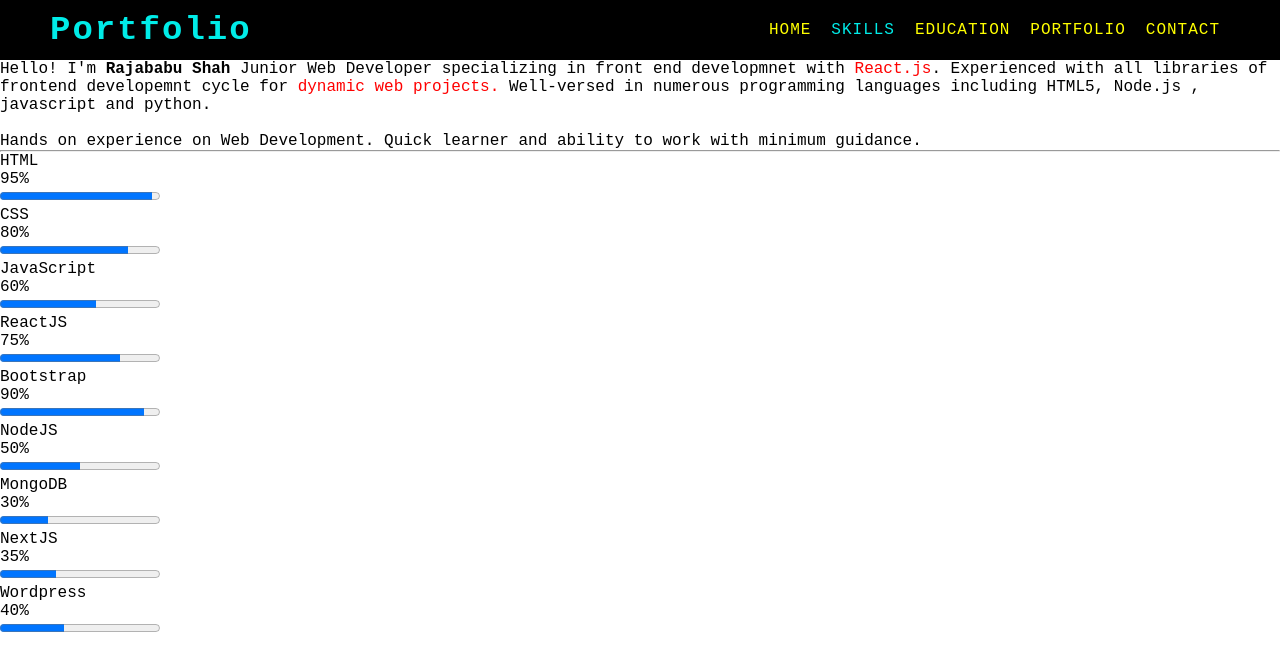
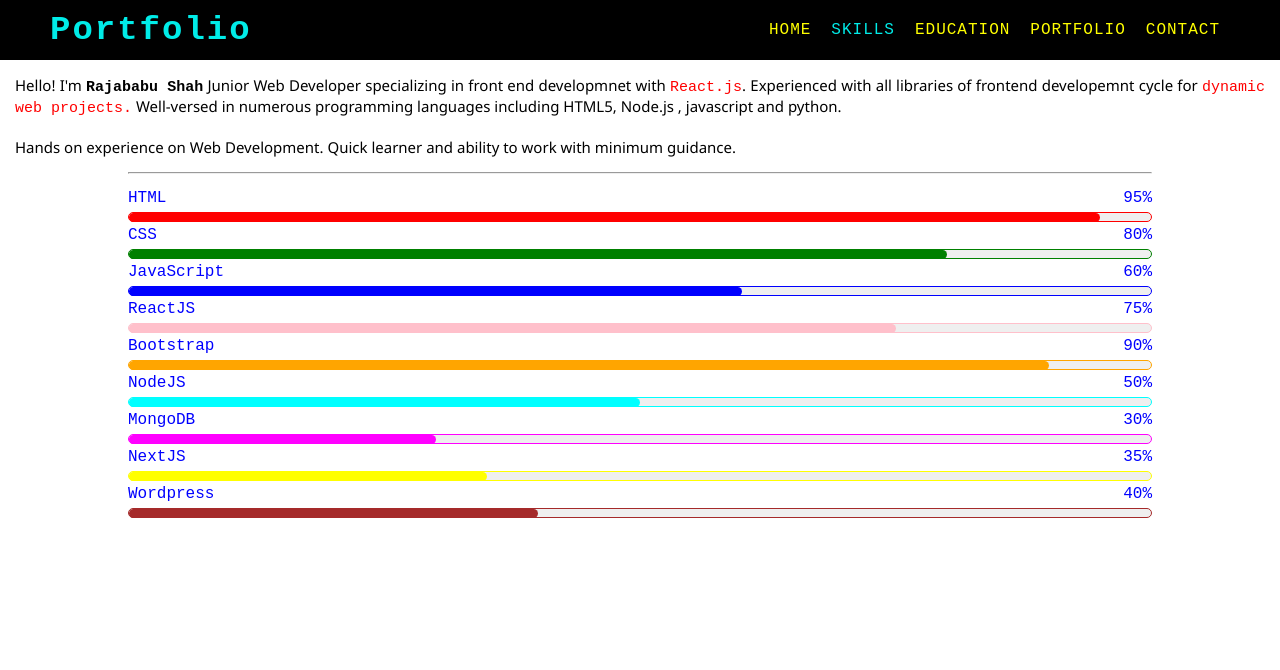
Before and after one commit to r-rajababushah/r-rajababushah, a React (Vite) app: page /skills in a window 1280 px wide. Shown: the top 670 px of the page. Built offline with nearby package versions, Linux system fonts and the light colour scheme.

Commit message:
Progress Bar Added

```diff
--- /dev/null
+++ b/src/components/ProgressBar/Progress_bar.jsx
@@ -0,0 +1,13 @@
+import './Progress_bar.scss';
+const ProgressBar = ({ value, bgColor }) => {
+    return (
+        <>
+            <div className="progress-parent" style={{border: `1px solid ${bgColor}`}}>
+                <div className="progress-child" style={{width: value, backgroundColor: bgColor}}>
+                </div>
+            </div>
+        </>
+    )
+}
+
+export default ProgressBar;
--- /dev/null
+++ b/src/components/ProgressBar/Progress_bar.scss
@@ -0,0 +1,12 @@
+.progress-parent {
+    height: 10px;
+    width: 100%;
+    background-color: rgb(239, 239, 239);
+    border-radius: 5px;
+    margin: 4px auto;
+}
+
+.progress-child {
+    height: 9px;
+    border-radius: 5px;
+}
--- a/src/pages/Homepage/Home.scss
+++ b/src/pages/Homepage/Home.scss
@@ -87,15 +87,26 @@ $blueColor: rgb(0, 0, 255);
         justify-content: center;
         align-items: center;
         height: 100%;
-        padding-top: 100px;
-    }
+        padding-top: 70px;
 
         .profile-intro {
             display: none;
         }
 
+        .profile-card {
+            #profile-img {
+                height: 436px;
+                width: 407.88px;
+                border: 1px solid green;
+                border-radius: 0;
+            }
+        }
+
         .profile-details {
-        width: 35%;
+            padding: 10px;
+            height: 407.88px;
+            width: 361px;
+
             h4 {
                 font-size: 25px;
             }
@@ -110,13 +121,20 @@ $blueColor: rgb(0, 0, 255);
 
             table {
                 tbody {
-                tr {}
+                    td {
+                        width: 35%;
+                    }
 
                     td.index {
                         flex-basis: 70%;
+                        margin-right: 10px;
+                    }
+
+                    td.value {
+                        width: 55%;
                     }
                 }
             }
         }
-
     }
+}
--- a/src/pages/Skillspage/Skills.jsx
+++ b/src/pages/Skillspage/Skills.jsx
@@ -1,10 +1,11 @@
 import React from 'react';
 import "./Skills.scss";
+import ProgressBar from '../../components/ProgressBar/Progress_bar';
 
 function Skills() {
     return (
         <div className='skills'>
-            <p className='skills-intro' >Hello! I'm <b>Rajababu Shah</b> Junior Web Developer specializing in front end developmnet with <span style={{color: "red"}}>React.js</span>. Experienced with all libraries of frontend developemnt cycle for <span style={{color: "red"}}>dynamic web projects.</span> Well-versed in numerous programming languages including HTML5, Node.js , javascript and python. <br /><br />Hands on experience on Web Development. Quick learner and ability to work with minimum guidance.
+            <p className='skills-intro' >Hello! I'm <b>Rajababu Shah</b> Junior Web Developer specializing in front end developmnet with <span style={{ color: "red" }}>React.js</span>. Experienced with all libraries of frontend developemnt cycle for <span style={{ color: "red" }}>dynamic web projects.</span> Well-versed in numerous programming languages including HTML5, Node.js , javascript and python. <br /><br />Hands on experience on Web Development. Quick learner and ability to work with minimum guidance.
             </p>
 
             <hr />
@@ -15,63 +16,63 @@ function Skills() {
                     <p>95%</p>
                 </div>
                 <div className="bar">
-                    <progress className="bar" value="95" max="100"> 95% </progress>
+                    <ProgressBar value={`95%`} bgColor={'red'} />
                 </div>
                 <div className="skill">
                     <p>CSS</p>
                     <p>80%</p>
                 </div>
                 <div className="bar">
-                    <progress className="bar" value="80" max="100"> 80% </progress>
+                    <ProgressBar value={`80%`} bgColor={'green'} />
                 </div>
                 <div className="skill">
                     <p>JavaScript</p>
                     <p>60%</p>
                 </div>
                 <div className="bar">
-                    <progress className="bar" value="60" max="100"> 60% </progress>
+                    <ProgressBar value={`60%`} bgColor={'blue'} />
                 </div>
                 <div className="skill">
                     <p>ReactJS</p>
                     <p>75%</p>
                 </div>
                 <div className="bar">
-                    <progress className="bar" value="75" max="100"> 50% </progress>
+                    <ProgressBar value={`75%`} bgColor={'pink'} />
                 </div>
                 <div className="skill">
                     <p>Bootstrap</p>
                     <p>90%</p>
                 </div>
                 <div className="bar">
-                    <progress className="bar" value="90" max="100"> 90% </progress>
+                    <ProgressBar value={`90%`} bgColor={'orange'} />
                 </div>
                 <div className="skill">
                     <p>NodeJS</p>
                     <p>50%</p>
                 </div>
                 <div className="bar">
-                    <progress className="bar" value="50" max="100"> 50% </progress>
+                    <ProgressBar value={`50%`} bgColor={'cyan'} />
                 </div>
                 <div className="skill">
                     <p>MongoDB</p>
                     <p>30%</p>
                 </div>
                 <div className="bar">
-                    <progress className='bar' value={30} max={100}> 30%</progress>
+                    <ProgressBar value={`30%`} bgColor={'magenta'} />
                 </div>
                 <div className="skill">
                     <p>NextJS</p>
                     <p>35%</p>
                 </div>
                 <div className="bar">
-                    <progress className='bar' value={35} max={100}> 35%</progress>
+                    <ProgressBar value={`35%`} bgColor={'yellow'} />
                 </div>
                 <div className="skill">
                     <p>Wordpress</p>
                     <p>40%</p>
                 </div>
                 <div className="bar">
-                    <progress className='bar' value={40} max={100}> 40%</progress>
+                    <ProgressBar value={`40%`} bgColor={'brown'} />
                 </div>
             </div>
         </div>
--- a/src/pages/Skillspage/Skills.scss
+++ b/src/pages/Skillspage/Skills.scss
@@ -1,9 +1,11 @@
-@media screen and (min-width: 320px) and (max-width: 426px) {
+// @media screen and (min-width: 320px) and (max-width: 426px) {}
+
 .skills {
     p.skills-intro {
         margin: 15px;
         text-align: justify;
         font-size: 15px;
+        font-family:'Segoe UI', Tahoma, Geneva, Verdana, sans-serif;
     }
 
     hr {
@@ -12,7 +14,8 @@
     }
 
     .skills-bars {
-            margin: 15px;
+        width: 80%;
+        margin: 15px 10%;
 
         .skill {
             width: 100%;
@@ -22,7 +25,7 @@
             margin-bottom: 5px;
 
             p {
-                    color: yellow;
+                color: blue;
             }
         }
 
@@ -32,9 +35,13 @@
             progress {
                 width: 100%;
                 height: 15px;
+            }
 
+            .progress-bar::-webkit-progress-bar {
+                background-color: red;
             }
         }
     }
 }
-}
+
+@media screen and (min-width: 426px) and (max-width: 1440px) {}
```
Lines whose indentation alone changed are shown as unchanged.
